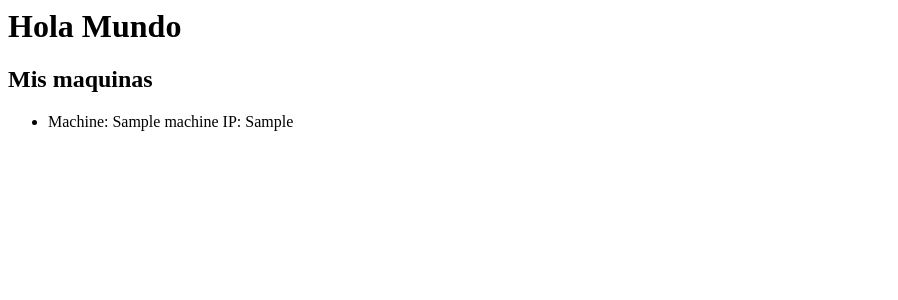
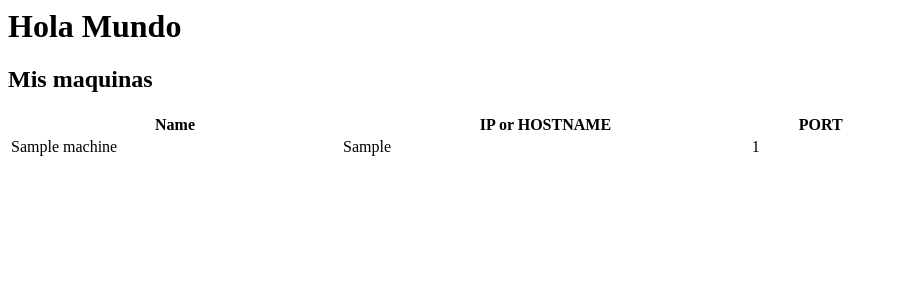
Before and after one commit to adrianperez1997/the_factory, a Django app: page / in a window 1280 px wide. Shown: the top 300 px of the page, without its empty margins (0-898 px from the left). Run offline with Django 3.2, Linux system fonts and the light colour scheme; tables that the repository leaves empty hold one stand-in row (values such as "Sample post").

```diff
--- a/web/myApp/views.py
+++ b/web/myApp/views.py
@@ -5,22 +5,17 @@ import ansible_runner
 import yaml
 
 # Create your views here.
-def saludo2(request):
-
-    return render(request, 'miplantilla.html',{"lista": ['hola','saludo2']})
-
-def new_machine(request, name, ip, key, user, port=22):
-
-    m1 = Machines(name=name, ip=ip, key=key, user=user, port=port)
-    m1.save()
-    return render(request, 'miplantilla.html',{"lista": [name,ip]})
 
 def machines(request):
 
 
     machines = Machines.objects.all( )
 
-    return render(request, 'miplantilla.html',{"lista": machines})
+    dict = []
+    for m in machines:
+        dict.append({'name': m.name, 'ip':m.ip, 'port':m.port})
+
+    return render(request, 'miplantilla.html',{"machines":machines})
 
 def form(request):
     if request.method=="POST":
@@ -68,7 +63,6 @@ def test(request):
     r = ansible_runner.run(private_data_dir='.', inventory='data/inventory.yaml', playbook='data/info.yaml')
 
 
-    print(str(r.stats))
     if r.stats['failures'] != {}:
         msg = msg + 'FAILED' + str(r.stats['failures']) + '\n'
 
--- a/web/templates/miplantilla.html
+++ b/web/templates/miplantilla.html
@@ -5,17 +5,26 @@
         Hola Mundo
     </h1>
     <h2><strong> Mis maquinas</strong></h2>
-    <p>
-        <ul>
-        {% if lista%}
-            {% for machine in lista%}
-                <li>{{machine}}</li>
-            {% endfor %}
 
-        {% else %}
-            <p>No tienes ninguna maquina guardada</p>
-        {% endif %}
-        </ul>
-    </p>
+    {% if machines%}
+    <table style="width:70%">
+      <tr>
+        <th>Name</th>
+        <th>IP or HOSTNAME</th>
+        <th>PORT</th>
+      </tr>
+    {% for m in machines%}
+        <tr>
+            <td> {{ m.name }} </td>
+            <td> {{ m.ip }} </td>
+            <td> {{ m.port }} </td>
+        </tr>
+    {% endfor %}
+    </table>
+
+    {% else %}
+        <p>No tienes ninguna maquina guardada</p>
+    {% endif %}
+
     </body>
 </html>
--- a/web/web/urls.py
+++ b/web/web/urls.py
@@ -15,13 +15,11 @@ Including another URLconf
 """
 from django.contrib import admin
 from django.urls import path
-from myApp.views import saludo2, new_machine, machines, form, test
+from myApp.views import machines, form, test
 
 
 urlpatterns = [
     path('admin/', admin.site.urls),
-    path('hola', saludo2),
-    path('machine/<str:name>/<str:ip>/<str:key>/<str:user>/', new_machine),
     path('machines/', machines),
     path('', machines),
     path('form/', form),
```
Also changed, not shown: 1 other file.
